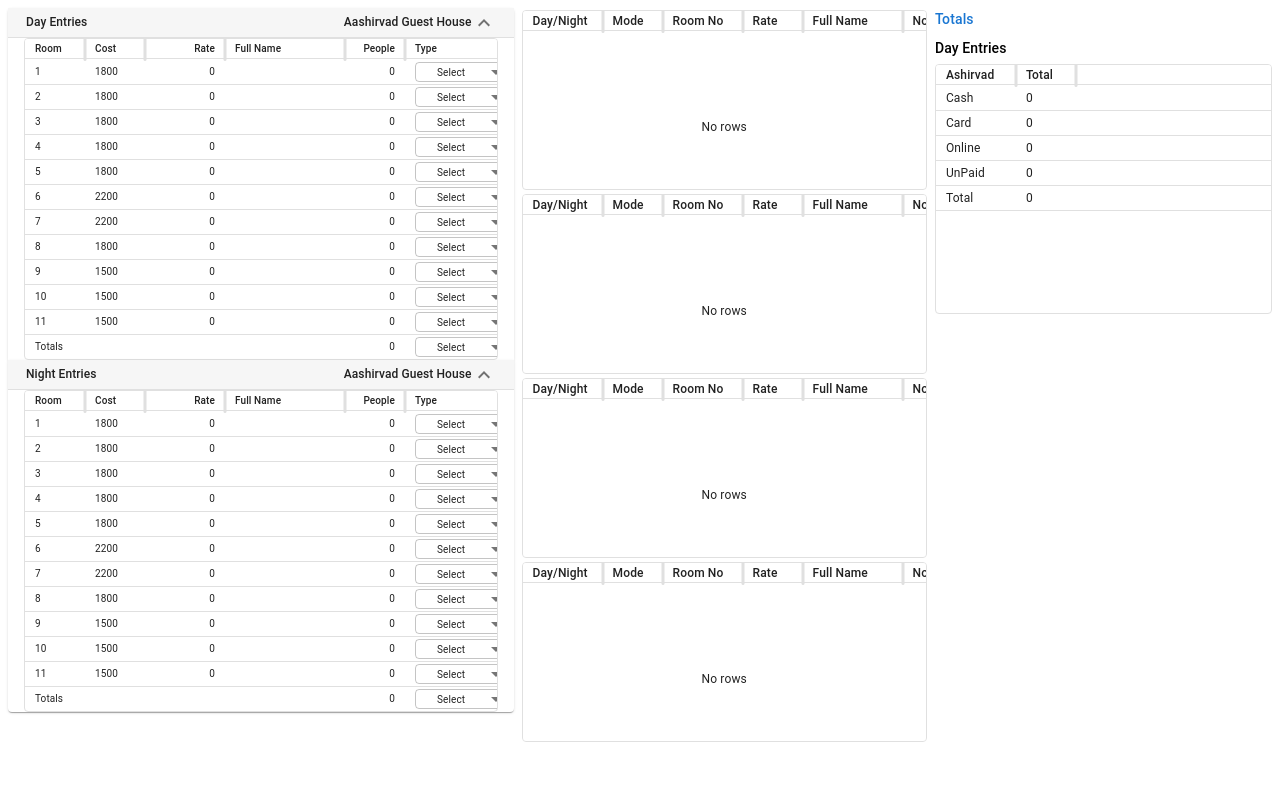
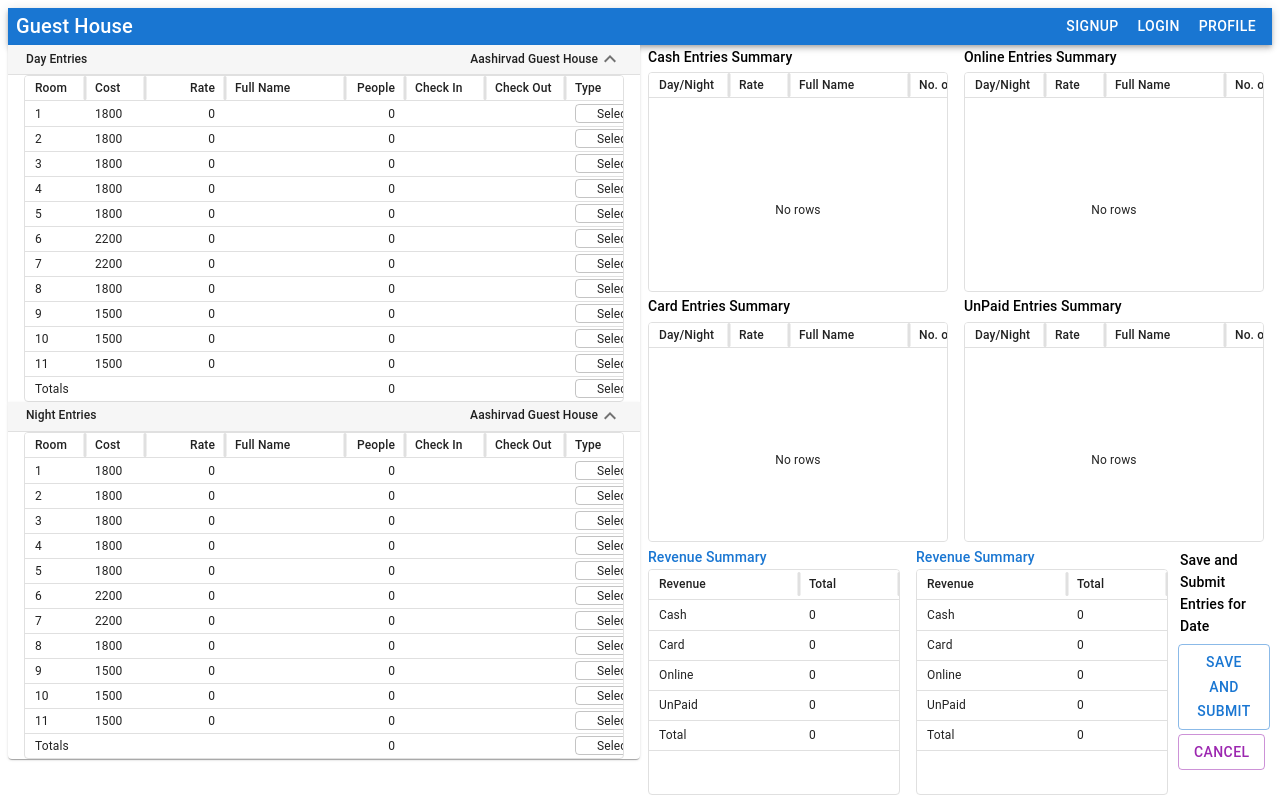
Before and after one commit to mayadb01-lgtm/TGT-GH-Rest, a React (Vite) app: page / in a window 1280 px wide. Built offline with nearby package versions, Linux system fonts and the light colour scheme.

Commit message:
feat - design p1

```diff
--- a/src/App.jsx
+++ b/src/App.jsx
@@ -9,7 +9,7 @@
 const App = () => {
   return (
     <Router>
-      {/* <Navbar /> */}
+      <Navbar />
       <Routes>
         <Route path="/" element={<EntryPage />} />
         <Route path="/dashboard" element={<DashboardPage />} />
--- a/src/components/TableComponent.jsx
+++ b/src/components/TableComponent.jsx
@@ -13,6 +13,8 @@
     type: "",
     modeOfPayment: "",
     fullname: "",
+    checkInTime: "",
+    checkOutTime: "",
   }));
 };
 
@@ -81,6 +83,8 @@
     type: "",
     modeOfPayment: "",
     fullname: "",
+    checkInTime: "",
+    checkOutTime: "",
   };
 
   return (
@@ -88,20 +92,42 @@
       <DataGrid
         rows={[...rows, totalsRow]}
         columns={[
-          { field: "roomNo", headerName: "Room", width: 60 },
-          { field: "cost", headerName: "Cost", width: 60 },
+          {
+            field: "roomNo",
+            headerName: "Room",
+            width: 60,
+            handleRowEdit: (params) => {
+              handleRowEdit(params.row);
+            },
+            editable: false,
+          },
+          {
+            field: "cost",
+            headerName: "Cost",
+            width: 60,
+            handleRowEdit: (params) => {
+              handleRowEdit(params.row);
+            },
+            editable: false,
+          },
           {
             field: "rate",
             headerName: "Rate",
             width: 80,
             editable: true,
             type: "number",
+            handleRowEdit: (params) => {
+              handleRowEdit(params.row);
+            },
           },
           {
             field: "fullname",
             headerName: "Full Name",
             width: 120,
             editable: true,
+            handleRowEdit: (params) => {
+              handleRowEdit(params.row);
+            },
           },
           {
             field: "noOfPeople",
@@ -109,6 +135,27 @@
             width: 60,
             editable: true,
             type: "number",
+            handleRowEdit: (params) => {
+              handleRowEdit(params.row);
+            },
+          },
+          {
+            field: "checkInTime",
+            headerName: "Check In",
+            width: 80,
+            editable: true,
+            handleRowEdit: (params) => {
+              handleRowEdit(params.row);
+            },
+          },
+          {
+            field: "checkOutTime",
+            headerName: "Check Out",
+            width: 80,
+            editable: true,
+            handleRowEdit: (params) => {
+              handleRowEdit(params.row);
+            },
           },
           {
             field: "type",
@@ -159,17 +206,17 @@
         rowHeight={25}
         sx={{
           "& .MuiDataGrid-columnHeader": {
-            maxHeight: "20px",
+            maxHeight: "25px",
           },
           "& .MuiDataGrid-footerContainer": {
             display: "none",
           },
-          fontSize: "10px",
+          fontSize: "12px",
           "& .MuiDataGrid-scrollbar": {
             display: "none",
           },
           "& .MuiInputBase-input": {
-            fontSize: "10px",
+            fontSize: "12px",
           },
         }}
       />
--- a/src/pages/EntryPage.jsx
+++ b/src/pages/EntryPage.jsx
@@ -6,6 +6,7 @@
   AccordionSummary,
   AccordionDetails,
   Stack,
+  Button,
 } from "@mui/material";
 import Grid from "@mui/material/Grid2";
 import TableComponent from "../components/TableComponent";
@@ -46,28 +47,19 @@
         fontSize: "12px",
       }}
     >
-      {/* <Typography
-      variant="h6"
-      color={getTitleColor(title)}
-      fontSize={14}
-      fontWeight={500}
-      style={{ marginBottom: "8px" }} // Reduce margin below the title
-    >
-      {title}
-    </Typography> */}
       <Stack direction="row" spacing={1} style={{ gap: "8px" }}>
         {" "}
         {/* Compact spacing */}
         <Box style={{ margin: "2px 0", padding: "0", width: "100%" }}>
           {" "}
           {/* Width 50% for side-by-side layout */}
-          {/* <Typography
+          <Typography
             variant="subtitle2"
             fontWeight={500}
-          // style={{ marginBottom: "4px" }} // Compact spacing
+            style={{ marginBottom: "4px" }} // Compact spacing
           >
-          Day Entries
-        </Typography> */}
+            {title}
+          </Typography>
           <DataGrid
             rows={finalRows}
             columns={columns}
@@ -75,7 +67,7 @@
             rowsPerPageOptions={[5, 10, 20]}
             style={{
               fontSize: "12px",
-              height: "180px",
+              height: "220px",
               width: "100%",
             }}
             rowHeight={25}
@@ -83,7 +75,7 @@
             disableColumnSorting
             sx={{
               "& .MuiDataGrid-columnHeader": {
-                maxHeight: "20px",
+                maxHeight: "25px",
               },
               "& .MuiDataGrid-footerContainer": {
                 display: "none",
@@ -106,10 +98,8 @@
   // Columns for DataGrid
   const columns = [
     { field: "id", headerName: "Day/Night", width: 80 },
-    { field: "modeOfPayment", headerName: "Mode", width: 60 },
-    { field: "roomNo", headerName: "Room No", width: 80 },
     { field: "rate", headerName: "Rate", width: 60 },
-    { field: "fullname", headerName: "Full Name", width: 100 },
+    { field: "fullname", headerName: "Full Name", width: 120 },
     { field: "noOfPeople", headerName: "No. of People", width: 100 },
   ];
 
@@ -148,8 +138,8 @@
 
   // Columns for Total DataGrid
   const modeColumns = [
-    { field: "id", headerName: "Ashirvad", width: 80 },
-    { field: "totals", headerName: "Total", width: 60 },
+    { field: "id", headerName: "Revenue", width: 150 },
+    { field: "totals", headerName: "Total", width: 100 },
   ];
 
   const modeRows = [
@@ -188,7 +178,7 @@
       alignItems="start"
     >
       {/* Left Side: Day and Night Entry Tables */}
-      <Grid size={{ xs: 12, sm: 4.8, md: 4.8, lg: 4.8, xl: 4.8 }}>
+      <Grid size={{ xs: 12, sm: 6, md: 6, lg: 6, xl: 6 }}>
         <Box>
           {/* Day Entries */}
           <Accordion defaultExpanded style={{ margin: "0", paddingBlock: "0" }}>
@@ -322,7 +312,12 @@
       </Grid>
 
       {/* Middle Side: Summaries */}
-      <Grid size={{ xs: 12, sm: 4, md: 4, lg: 4, xl: 4 }}>
+      <Grid size={{ xs: 12, sm: 6, md: 6, lg: 6, xl: 6 }}>
+        <Grid
+          size={{ xs: 12, sm: 12, md: 12, lg: 12, xl: 12 }}
+          display={"flex"}
+        >
+          <Grid size={{ xs: 12, sm: 6, md: 6, lg: 6, xl: 6 }}>
             <Box>
               <Stack direction="column" spacing={0.5} sx={{ padding: "0 8px" }}>
                 <SummaryTable
@@ -337,6 +332,12 @@
                   nightRows={cardEntries.night}
                   columns={columns}
                 />
+              </Stack>
+            </Box>
+          </Grid>
+          <Grid size={{ xs: 12, sm: 6, md: 6, lg: 6, xl: 6 }}>
+            <Box>
+              <Stack direction="column" spacing={0.5} sx={{ padding: "0 8px" }}>
                 <SummaryTable
                   title="Online Entries Summary"
                   dayRows={onlineEntries.day}
@@ -352,27 +353,34 @@
               </Stack>
             </Box>
           </Grid>
-
-      {/* Right - Totals Calculations DataGrids */}
-      <Grid size={{ xs: 12, sm: 3.2, md: 3.2, lg: 3.2, xl: 3.2 }}>
+        </Grid>
         <Box>
+          <Stack
+            direction="row"
+            spacing={1}
+            display={"flex"}
+            sx={{
+              margin: "0",
+              width: "100%",
+              flex: 1,
+            }}
+          >
+            <Box
+              style={{
+                margin: "2px 0",
+                padding: "0",
+                width: "100%",
+                flex: 0.35,
+              }}
+            >
               <Typography
                 variant="h6"
                 color="primary"
                 fontSize={14}
                 fontWeight={500}
-            style={{ marginBottom: "8px" }}
+                style={{ marginInline: "8px" }}
               >
-            Totals
-          </Typography>
-          <Stack direction="row" spacing={1} style={{ gap: "8px" }}>
-            <Box style={{ margin: 0, padding: 0, width: "100%" }}>
-              <Typography
-                variant="subtitle2"
-                fontWeight={500}
-                style={{ marginBottom: "4px" }}
-              >
-                Day Entries
+                Revenue Summary
               </Typography>
               <DataGrid
                 rows={modeRows}
@@ -381,21 +389,90 @@
                 rowsPerPageOptions={[5]}
                 style={{
                   fontSize: "12px",
-                  height: "250px",
-                  width: "100%",
+                  marginInline: "8px",
                 }}
-                rowHeight={25}
+                rowHeight={30}
                 disableColumnMenu
                 disableColumnSorting
                 sx={{
                   "& .MuiDataGrid-columnHeader": {
-                    maxHeight: "20px",
+                    maxHeight: "30px",
                   },
                   "& .MuiDataGrid-footerContainer": {
                     display: "none",
                   },
                 }}
               />
+            </Box>
+            <Box
+              style={{
+                margin: "2px 0",
+                padding: "0",
+                width: "100%",
+                flex: 0.35,
+              }}
+            >
+              <Typography
+                variant="h6"
+                color="primary"
+                fontSize={14}
+                fontWeight={500}
+                style={{ marginInline: "8px" }}
+              >
+                Revenue Summary
+              </Typography>
+              <DataGrid
+                rows={modeRows}
+                columns={modeColumns}
+                pageSize={5}
+                rowsPerPageOptions={[5]}
+                style={{
+                  fontSize: "12px",
+                  marginInline: "8px",
+                }}
+                rowHeight={30}
+                disableColumnMenu
+                disableColumnSorting
+                sx={{
+                  "& .MuiDataGrid-columnHeader": {
+                    maxHeight: "30px",
+                  },
+                  "& .MuiDataGrid-footerContainer": {
+                    display: "none",
+                  },
+                }}
+              />
+            </Box>
+            <Box
+              style={{
+                margin: "2px 0",
+                padding: "0",
+                width: "100%",
+                flex: 0.3,
+                flexDirection: "column",
+              }}
+            >
+              <Typography
+                variant="subtitle2"
+                fontWeight={500}
+                style={{ margin: "4px" }}
+              >
+                Save and Submit Entries for Date
+              </Typography>
+              <Button
+                variant="outlined"
+                color="primary"
+                style={{ margin: "2px" }}
+              >
+                Save and Submit
+              </Button>
+              <Button
+                variant="outlined"
+                color="secondary"
+                style={{ margin: "2px" }}
+              >
+                Cancel
+              </Button>
             </Box>
           </Stack>
         </Box>
```
Lines whose indentation alone changed are shown as unchanged.
